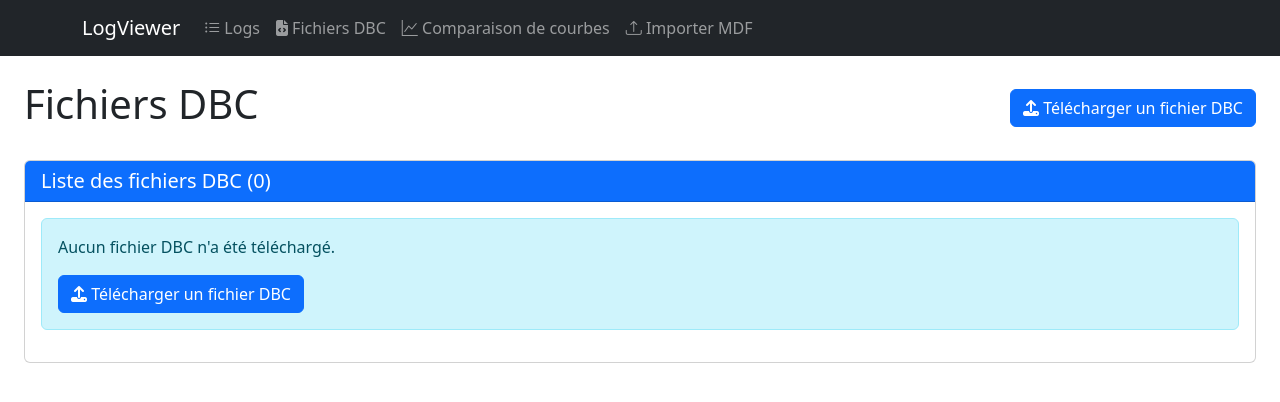
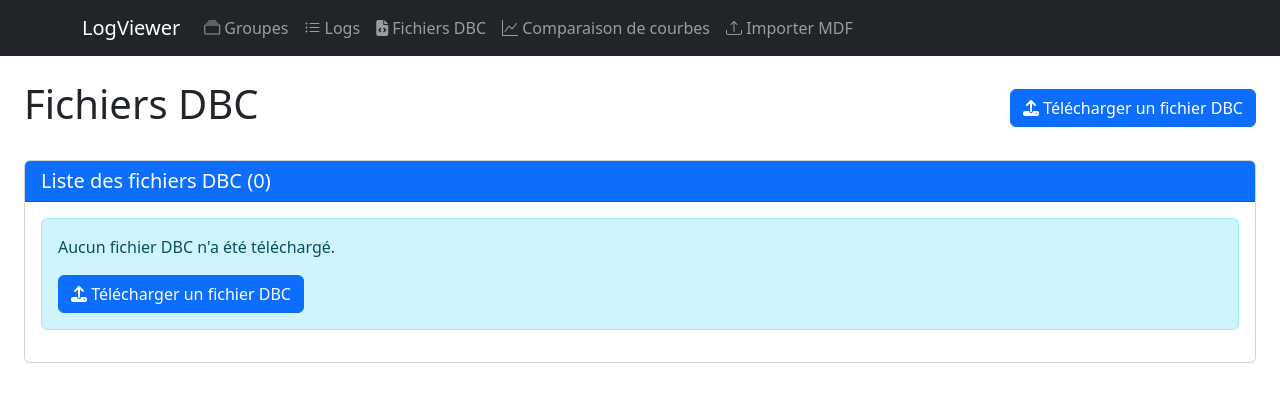
Before and after one commit to FyFou/django-robot-logviewer, a Django app: page /logs/dbc-files/ in a window 1280 px wide. Shown: the top 402 px of the page. Run offline with Django 4.2, Linux system fonts and the light colour scheme; data that the repository does not hold is empty.

Commit message:
Mise à jour de la barre de navigation pour mettre en avant les groupes

```diff
--- a/robot_logs/templates/robot_logs/base.html
+++ b/robot_logs/templates/robot_logs/base.html
@@ -20,12 +20,17 @@
 <body>
     <nav class="navbar navbar-expand-lg navbar-dark bg-dark">
         <div class="container">
-            <a class="navbar-brand" href="{% url 'robot_logs:log_list' %}">LogViewer</a>
+            <a class="navbar-brand" href="{% url 'robot_logs:home' %}">LogViewer</a>
             <button class="navbar-toggler" type="button" data-bs-toggle="collapse" data-bs-target="#navbarNav" aria-controls="navbarNav" aria-expanded="false" aria-label="Toggle navigation">
                 <span class="navbar-toggler-icon"></span>
             </button>
             <div class="collapse navbar-collapse" id="navbarNav">
                 <ul class="navbar-nav">
+                    <li class="nav-item">
+                        <a class="nav-link" href="{% url 'robot_logs:home' %}">
+                            <i class="bi bi-collection"></i> Groupes
+                        </a>
+                    </li>
                     <li class="nav-item">
                         <a class="nav-link" href="{% url 'robot_logs:log_list' %}">
                             <i class="bi bi-list-ul"></i> Logs
```
